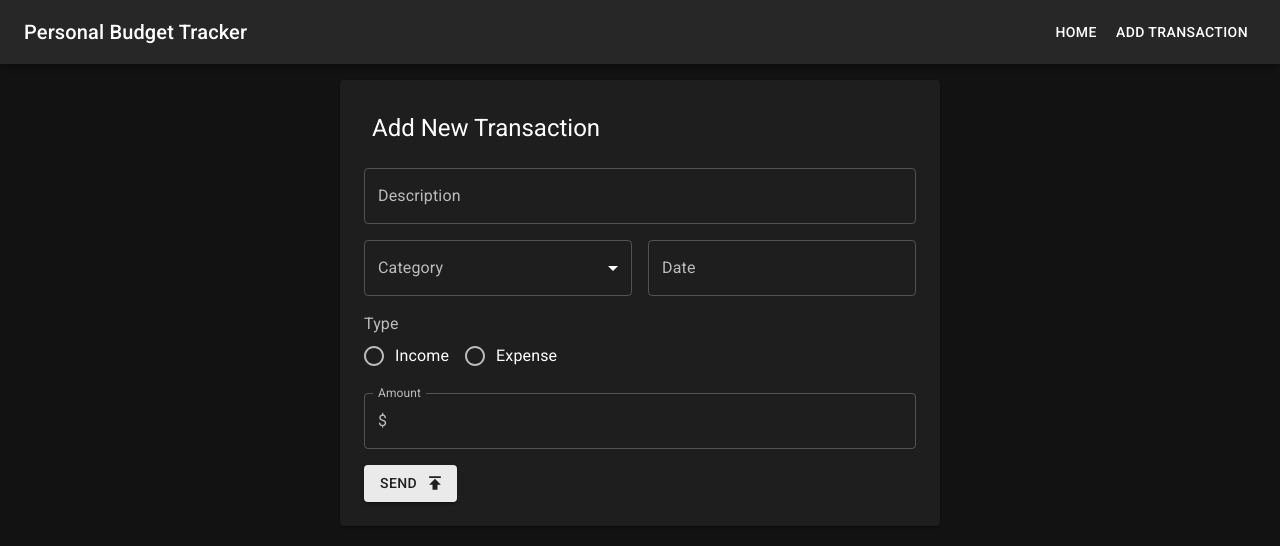
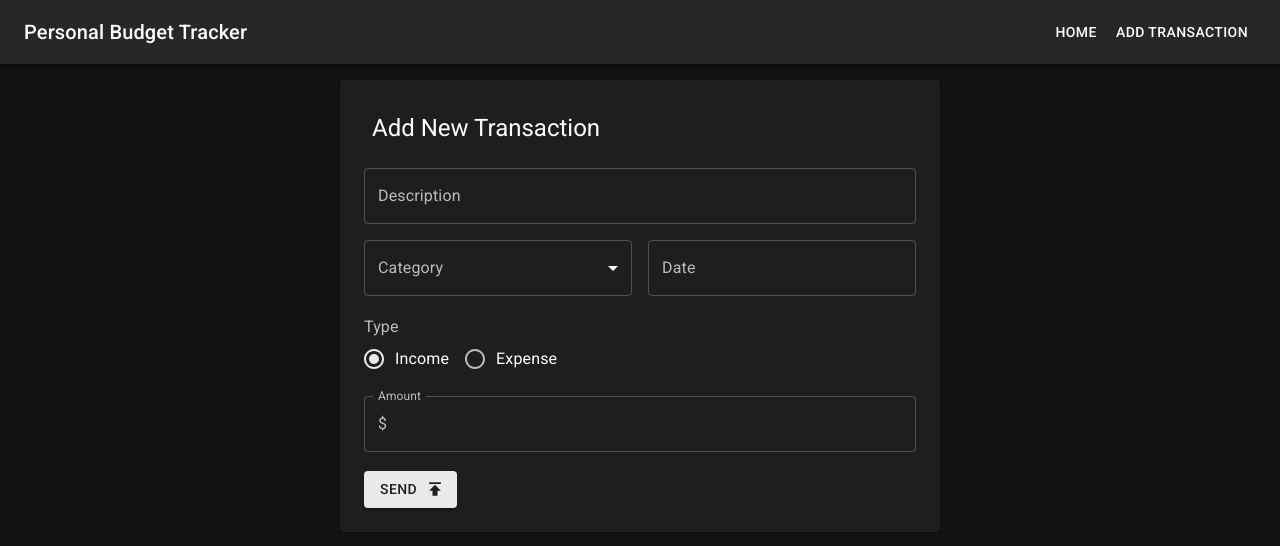
Before and after one commit to NyiZinThant/Personal-Budget-Tracker, a React (Vite) app: page /add in a window 1280 px wide. Shown: the top 546 px of the page. Built offline with nearby package versions, Linux system fonts and the light colour scheme.

Commit message:
added error handling for all input

```diff
--- a/src/components/AmountInput.jsx
+++ b/src/components/AmountInput.jsx
@@ -3,11 +3,12 @@ import {
   InputLabel,
   OutlinedInput,
   InputAdornment,
+  FormHelperText,
 } from '@mui/material';
 
-export default function AmountInput({ innerRef }) {
+export default function AmountInput({ innerRef, error }) {
   return (
-    <FormControl fullWidth size="12">
+    <FormControl fullWidth size="12" error={error !== ''}>
       <InputLabel htmlFor="outlined-adornment-amount">Amount</InputLabel>
       <OutlinedInput
         id="outlined-adornment-amount"
@@ -15,6 +16,7 @@ export default function AmountInput({ innerRef }) {
         label="Amount"
         inputRef={innerRef}
       />
+      <FormHelperText>{error}</FormHelperText>
     </FormControl>
   );
 }
--- a/src/components/CategorySelect.jsx
+++ b/src/components/CategorySelect.jsx
@@ -1,9 +1,15 @@
-import { FormControl, InputLabel, Select, MenuItem } from '@mui/material';
+import {
+  FormControl,
+  InputLabel,
+  Select,
+  MenuItem,
+  FormHelperText,
+} from '@mui/material';
 import { expenseCategories } from '../utils/dataUtils';
 
-export default function ({ category, onChange }) {
+export default function ({ category, onChange, error }) {
   return (
-    <FormControl fullWidth>
+    <FormControl fullWidth error={error !== ''}>
       <InputLabel id="category-select-label">Category</InputLabel>
       <Select
         labelId="category-select-label"
@@ -18,6 +24,7 @@ export default function ({ category, onChange }) {
           </MenuItem>
         ))}
       </Select>
+      <FormHelperText>{error}</FormHelperText>
     </FormControl>
   );
 }
--- a/src/components/DateInput.jsx
+++ b/src/components/DateInput.jsx
@@ -1,11 +1,20 @@
 import { FormControl } from '@mui/material';
 import { DatePicker, LocalizationProvider } from '@mui/x-date-pickers';
 import { AdapterDayjs } from '@mui/x-date-pickers/AdapterDayjs';
-export default function DateInput({ innerRef }) {
+export default function DateInput({ innerRef, error }) {
   return (
-    <FormControl fullWidth>
+    <FormControl fullWidth error={error !== ''}>
       <LocalizationProvider dateAdapter={AdapterDayjs}>
-        <DatePicker label="Date" inputRef={innerRef} />
+        <DatePicker
+          label="Date"
+          inputRef={innerRef}
+          slotProps={{
+            textField: {
+              helperText: error,
+              error: error !== '',
+            },
+          }}
+        />
       </LocalizationProvider>
     </FormControl>
   );
--- a/src/components/DescriptionInput.jsx
+++ b/src/components/DescriptionInput.jsx
@@ -1,8 +1,10 @@
 import { TextField } from '@mui/material';
 
-export default function DescriptionInput({ innerRef }) {
+export default function DescriptionInput({ innerRef, error }) {
   return (
     <TextField
+      error={error !== ''}
+      helperText={error}
       inputRef={innerRef}
       id="description-input"
       label="Description"
--- a/src/components/TransactionForm.jsx
+++ b/src/components/TransactionForm.jsx
@@ -16,12 +16,11 @@ export default function TransactionForm() {
     description: '',
     date: '',
     category: '',
-    type: '',
     amount: '',
   });
   const descriptionInputRef = useRef(null);
   const dateInputRef = useRef(null);
-  const [type, setType] = useState('');
+  const [type, setType] = useState('Income');
   const amountInputRef = useRef(null);
   const handleChange = (event) => {
     setCategory(event.target.value);
@@ -70,16 +69,6 @@ export default function TransactionForm() {
         return { ...prevErrors, category: '' };
       });
     }
-    if (data.type === '') {
-      setErrors((prevErrors) => {
-        return { ...prevErrors, type: 'Type is empty.' };
-      });
-      hasError = true;
-    } else {
-      setErrors((prevErrors) => {
-        return { ...prevErrors, type: '' };
-      });
-    }
     if (data.amount === '') {
       setErrors((prevErrors) => {
         return { ...prevErrors, amount: 'Amount is empty.' };
@@ -125,11 +114,7 @@ export default function TransactionForm() {
           <DateInput innerRef={dateInputRef} error={errors.date} />
         </Grid2>
       </Grid2>
-      <TypeRadioGroup
-        type={type}
-        onChange={handleTypeChange}
-        error={errors.type}
-      />
+      <TypeRadioGroup type={type} onChange={handleTypeChange} />
       <AmountInput innerRef={amountInputRef} error={errors.amount} />
       <Box>
         <Button variant="contained" endIcon={<PublishIcon />} type="submit">
--- a/src/libs/localStorage.js
+++ b/src/libs/localStorage.js
@@ -1,7 +1,10 @@
 export const getStoredTransactions = function () {
   const storedTransactions = localStorage.getItem('transactions');
   try {
-    return JSON.parse(storedTransactions) || [];
+    let transactions = JSON.parse(storedTransactions) || [];
+    return transactions.map((transaction) => {
+      return { ...transaction, date: new Date(transaction.date) };
+    });
   } catch (e) {
     console.error('Failed to parse transactions from localstorage: ', e);
     return [];
```
